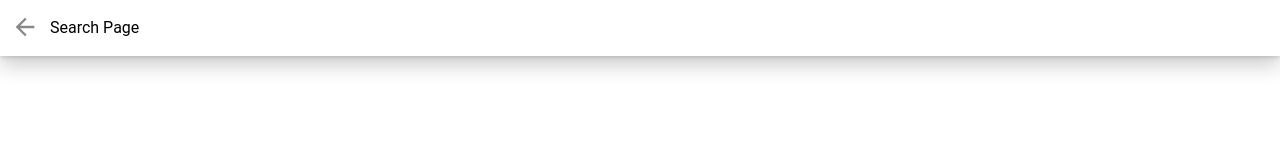
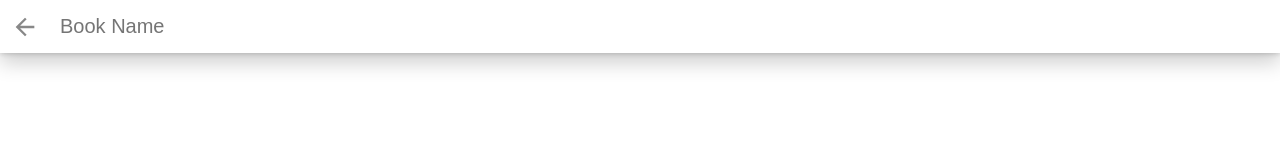
Before and after one commit to ngkelly3/bookshelf-app, a React (Create React App) app: page /search in a window 1280 px wide. Shown: the top 160 px of the page. Built offline with nearby package versions, Linux system fonts and the light colour scheme; no server answers.

Commit message:
Add input field for search bar

```diff
--- a/src/Search.js
+++ b/src/Search.js
@@ -6,7 +6,9 @@ const Search = () => {
         <div className='search-books'>
           <div className='search-books-bar'>
             <Link to="/" className='close-search'>Back to Main Page</Link>
-            <p>Search Page</p>
+            <div className='search-books-input-wrapper'>
+              <input type="text" name="book" placeholder="Book Name"/>
+            </div>
           </div>
         </div>
     )
```
